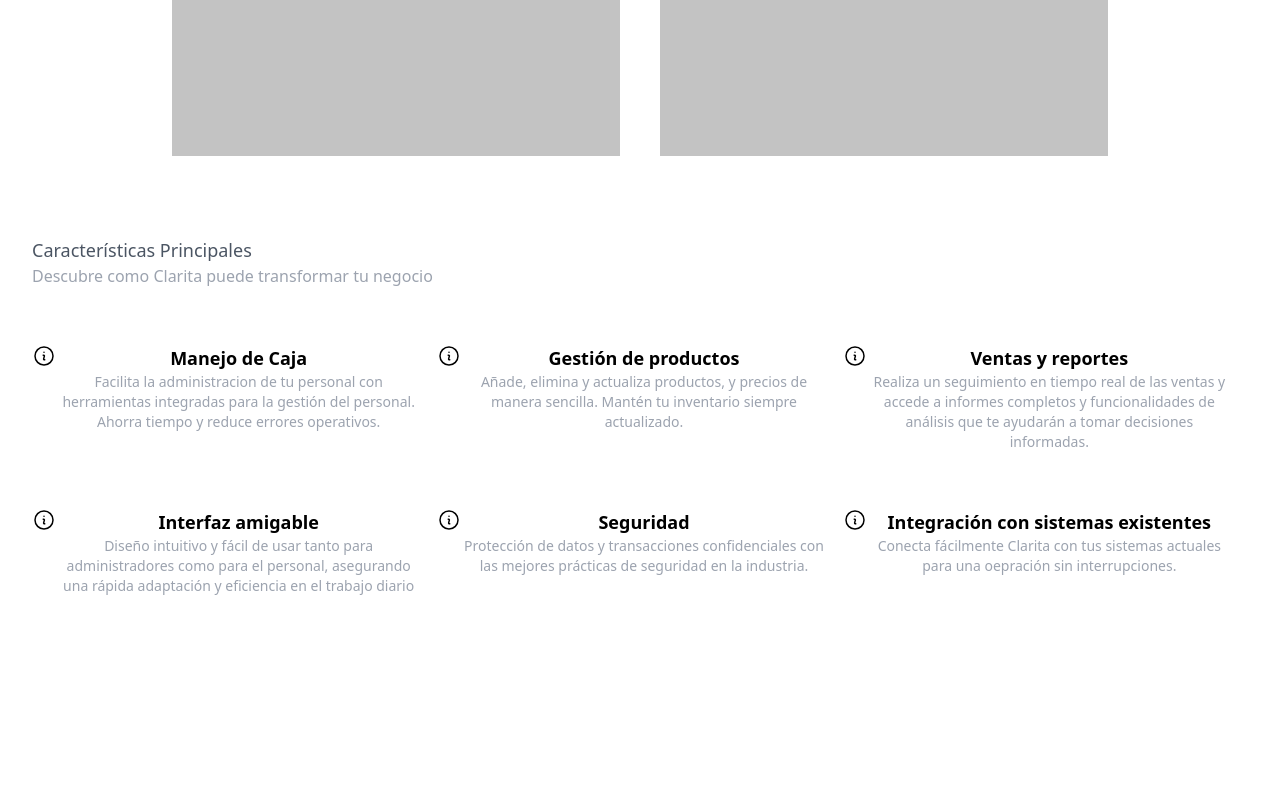
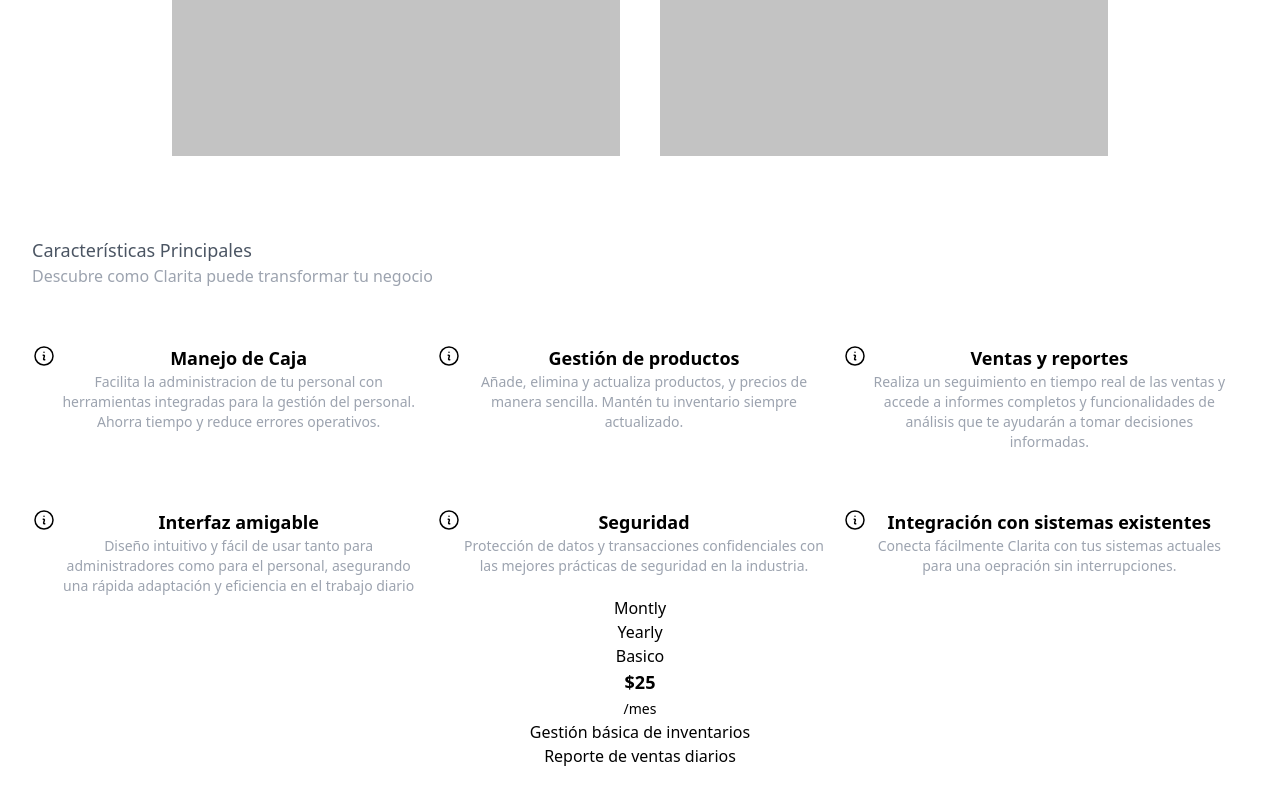
Before and after one commit to Paperboardstudio/pos-landing-page, a React (Vite) app: page / in a window 1280 px wide. Shown: the part 667-1467 px from the top of the page. Before the commit the page ends 1295 px from the top, so only its background shows below. Built offline with nearby package versions, Linux system fonts and the light colour scheme.

Commit message:
adding a price section with cards

```diff
--- a/src/App.jsx
+++ b/src/App.jsx
@@ -2,6 +2,8 @@
 import Characteristics from "./components/Characteristics";
 import HeroSection from "./components/HeroSection";
 import Nav from "./components/Nav";
+import PriceSection from "./components/PriceSection";
+import Reviews from "./components/Reviews";
 
 function App() {
   return (
@@ -10,6 +12,8 @@
         <Nav />
         <HeroSection />
         <Characteristics />
+        <PriceSection />
+        <Reviews />
       </div>
     </>
   );
--- a/src/components/HeroSection.jsx
+++ b/src/components/HeroSection.jsx
@@ -7,7 +7,7 @@
         Revoluciona el control de tu negocio
       </h1>
       <h2 className="text-xl sm:w-2/5 mb-6">
-        Operaciones optimizadas, transacciones flidas y analisis en tiempo real
+        Operaciones optimizadas, transacciones fluidas y análisis en tiempo real
       </h2>
       <button className="bg-slate-700 text-slate-100 rounded p-1 hover:text-yellow-400 hover:cursor-pointer active:text-yellow-700 transition duration-150 ease-in-out">
         Empecemos
--- /dev/null
+++ b/src/components/PriceCard.jsx
@@ -0,0 +1,19 @@
+function PriceCard({ title, price, list }) {
+  // const [isMonthly, setIsMonthly] = useState(true);
+  return (
+    <div>
+      <p>{title}</p>
+      <div>
+        <p className="text-lg font-bold">{price}</p>
+        <span className="text-sm">/mes</span>
+        <ul>
+          {list.map((item, index) => (
+            <li key={index}>{item}</li>
+          ))}
+        </ul>
+      </div>
+    </div>
+  );
+}
+
+export default PriceCard;
--- /dev/null
+++ b/src/components/PriceSection.jsx
@@ -0,0 +1,23 @@
+import { useState } from "react";
+import PriceCard from "./PriceCard";
+
+function PriceSection() {
+  const [isMonthly, setIsMonthly] = useState(true);
+  return (
+    <div>
+      <div>
+        <p>Montly</p>
+        <p>Yearly</p>
+      </div>
+      <div>
+        <PriceCard
+          title="Basico"
+          price="$25"
+          list={["Gestión básica de inventarios", "Reporte de ventas diarios"]}
+        />
+      </div>
+    </div>
+  );
+}
+
+export default PriceSection;
--- /dev/null
+++ b/src/components/ReviewCard.jsx
@@ -0,0 +1,5 @@
+function ReviewCard() {
+  return <div></div>;
+}
+
+export default ReviewCard;
--- /dev/null
+++ b/src/components/Reviews.jsx
@@ -0,0 +1,12 @@
+import ReviewCard from "./ReviewCard";
+
+function Reviews() {
+  return (
+    <div>
+      <ReviewCard />
+      <ReviewCard />
+    </div>
+  );
+}
+
+export default Reviews;
```
